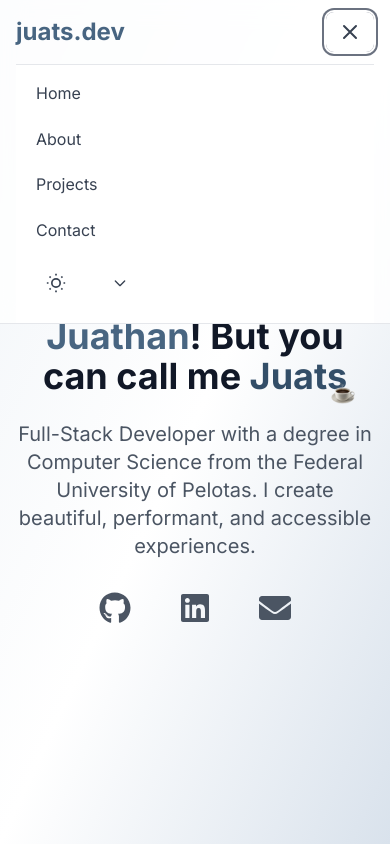
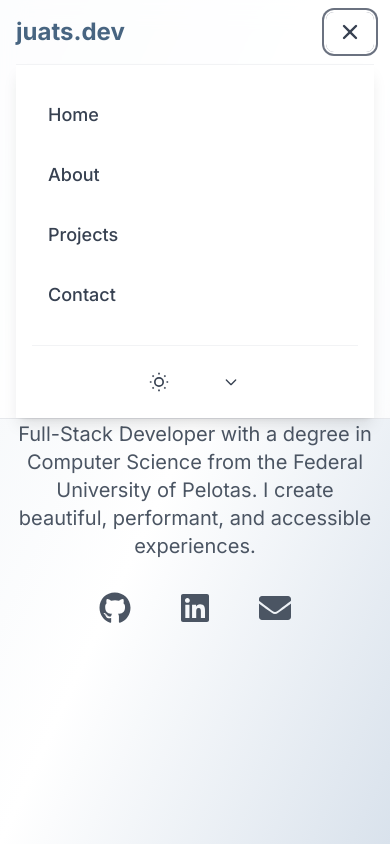
Before and after one commit to juathanduarte/juats.dev, a React (Vite) app: page / in a window 390 px wide. Both pictures are taken after a click on the button 350 px from the left and 32 px from the top of the page. Shown: the top 844 px of the page. Built offline with nearby package versions, Linux system fonts and the light colour scheme.

Commit message:
chore: ajustando comentários

```diff
--- a/src/components/layout/Footer.tsx
+++ b/src/components/layout/Footer.tsx
@@ -37,7 +37,6 @@ const Footer = () => {
           viewport={{ once: true }}
           transition={{ duration: 0.6, delay: 0.2 }}
         >
-          {/* Brand */}
           <motion.div
             className="space-y-4"
             initial={{ x: -20, opacity: 0 }}
@@ -51,7 +50,6 @@ const Footer = () => {
             <p className="text-gray-300 max-w-md">{t("footer.description")}</p>
           </motion.div>
 
-          {/* Quick Links */}
           <motion.div
             className="space-y-4"
             initial={{ y: 20, opacity: 0 }}
@@ -82,7 +80,6 @@ const Footer = () => {
                     duration={800}
                     offset={-80}
                     className="text-gray-300 hover:text-primary-400 transition-colors cursor-pointer block focus:outline-none"
-                    tabIndex={0}
                   >
                     {item.label}
                   </Link>
@@ -91,7 +88,6 @@ const Footer = () => {
             </ul>
           </motion.div>
 
-          {/* Social Links */}
           <motion.div
             className="space-y-4"
             initial={{ x: 20, opacity: 0 }}
@@ -110,7 +106,6 @@ const Footer = () => {
                   target="_blank"
                   rel="noopener noreferrer"
                   className="w-10 h-10 bg-gray-700 rounded-full flex items-center justify-center hover:bg-primary-600 transition-colors text-gray-300 hover:text-white focus:outline-none"
-                  tabIndex={0}
                   aria-label={`${t("common.followMe")} ${link.name}`}
                   initial={{ scale: 0, opacity: 0 }}
                   whileInView={{ scale: 1, opacity: 1 }}
@@ -127,7 +122,6 @@ const Footer = () => {
           </motion.div>
         </motion.div>
 
-        {/* Bottom */}
         <motion.div
           className="border-t border-gray-800 mt-8 pt-8 text-center"
           initial={{ y: 20, opacity: 0 }}
--- a/src/components/layout/Header.tsx
+++ b/src/components/layout/Header.tsx
@@ -1,12 +1,13 @@
 import { useState } from "react";
 import { useTranslation } from "react-i18next";
+import { HiMenu, HiX } from "react-icons/hi";
 import { Link } from "react-scroll";
 import Button from "../ui/Button";
 import LanguageSelector from "../ui/LanguageSelector";
 import ThemeToggle from "../ui/ThemeToggle";
 
 const Header = () => {
-  const [isMenuOpen, setIsMenuOpen] = useState(false);
+  const [isMenuOpen, setIsMenuOpen] = useState<boolean>(false);
   const { t } = useTranslation();
 
   const handleToggleMenu = () => {
@@ -17,7 +18,6 @@ const Header = () => {
     <header className="fixed top-0 left-0 right-0 z-50 bg-white/80 dark:bg-gray-900/80 backdrop-blur-md border-b border-gray-200 dark:border-gray-700">
       <div className="max-w-7xl mx-auto px-4 sm:px-6 lg:px-8">
         <div className="flex justify-between items-center h-16">
-          {/* Logo */}
           <div className="flex-shrink-0">
             <Link
               to="home"
@@ -25,7 +25,6 @@ const Header = () => {
               duration={800}
               offset={-80}
               className="text-2xl font-bold text-primary-600 dark:text-primary-400 hover:text-primary-700 dark:hover:text-primary-300 transition-colors cursor-pointer focus:outline-none"
-              tabIndex={0}
               aria-label="Go to home section"
             >
               {t("header.logo")}
@@ -40,7 +39,6 @@ const Header = () => {
               duration={800}
               offset={-80}
               className="text-gray-700 dark:text-gray-300 hover:text-primary-600 dark:hover:text-primary-400 transition-colors cursor-pointer focus:outline-none"
-              tabIndex={0}
             >
               {t("header.navigation.home")}
             </Link>
@@ -50,7 +48,6 @@ const Header = () => {
               duration={800}
               offset={-80}
               className="text-gray-700 dark:text-gray-300 hover:text-primary-600 dark:hover:text-primary-400 transition-colors cursor-pointer focus:outline-none"
-              tabIndex={0}
             >
               {t("header.navigation.about")}
             </Link>
@@ -60,7 +57,6 @@ const Header = () => {
               duration={800}
               offset={-80}
               className="text-gray-700 dark:text-gray-300 hover:text-primary-600 dark:hover:text-primary-400 transition-colors cursor-pointer focus:outline-none"
-              tabIndex={0}
             >
               {t("header.navigation.projects")}
             </Link>
@@ -70,7 +66,6 @@ const Header = () => {
               duration={800}
               offset={-80}
               className="text-gray-700 dark:text-gray-300 hover:text-primary-600 dark:hover:text-primary-400 transition-colors cursor-pointer focus:outline-none"
-              tabIndex={0}
             >
               {t("header.navigation.contact")}
             </Link>
@@ -89,47 +84,28 @@ const Header = () => {
               variant="ghost"
               size="sm"
               onClick={handleToggleMenu}
-              className="p-2 text-gray-700 hover:text-primary-600 dark:text-gray-300 dark:hover:text-primary-400"
+              className="p-2 text-gray-700 hover:text-primary-600 dark:text-gray-300 dark:hover:text-primary-400 focus:ring-0 focus:outline-none"
               aria-label="Toggle mobile menu"
             >
-              <svg
-                className="h-6 w-6"
-                fill="none"
-                viewBox="0 0 24 24"
-                stroke="currentColor"
-                aria-hidden="true"
-              >
               {isMenuOpen ? (
-                  <path
-                    strokeLinecap="round"
-                    strokeLinejoin="round"
-                    strokeWidth={2}
-                    d="M6 18L18 6M6 6l12 12"
-                  />
+                <HiX className="h-6 w-6" aria-hidden="true" />
               ) : (
-                  <path
-                    strokeLinecap="round"
-                    strokeLinejoin="round"
-                    strokeWidth={2}
-                    d="M4 6h16M4 12h16M4 18h16"
-                  />
+                <HiMenu className="h-6 w-6" aria-hidden="true" />
               )}
-              </svg>
             </Button>
           </div>
         </div>
 
-        {/* Mobile Navigation */}
         {isMenuOpen && (
           <div className="md:hidden">
-            <div className="px-2 pt-2 pb-3 space-y-1 sm:px-3 bg-white border-t border-gray-200">
+            <div className="bg-white/95 dark:bg-gray-900/95 backdrop-blur-lg border-t border-gray-200/50 dark:border-gray-700/50 shadow-lg">
+              <div className="px-4 py-6 space-y-2">
                 <Link
                   to="home"
                   smooth={true}
                   duration={800}
                   offset={-80}
-                className="block w-full text-left px-3 py-2 text-gray-700 hover:text-primary-600 transition-colors cursor-pointer focus:outline-none"
-                tabIndex={0}
+                  className="block w-full text-left px-4 py-3 text-lg font-medium text-gray-700 dark:text-gray-200 hover:text-primary-600 dark:hover:text-primary-400 hover:bg-gray-50 dark:hover:bg-gray-800/50 rounded-lg transition-all duration-200 cursor-pointer focus:outline-none focus:ring-2 focus:ring-primary-500/20"
                   onClick={() => setIsMenuOpen(false)}
                 >
                   {t("header.navigation.home")}
@@ -139,8 +115,7 @@ const Header = () => {
                   smooth={true}
                   duration={800}
                   offset={-80}
-                className="block w-full text-left px-3 py-2 text-gray-700 hover:text-primary-600 transition-colors cursor-pointer focus:outline-none"
-                tabIndex={0}
+                  className="block w-full text-left px-4 py-3 text-lg font-medium text-gray-700 dark:text-gray-200 hover:text-primary-600 dark:hover:text-primary-400 hover:bg-gray-50 dark:hover:bg-gray-800/50 rounded-lg transition-all duration-200 cursor-pointer focus:outline-none focus:ring-2 focus:ring-primary-500/20"
                   onClick={() => setIsMenuOpen(false)}
                 >
                   {t("header.navigation.about")}
@@ -150,8 +125,7 @@ const Header = () => {
                   smooth={true}
                   duration={800}
                   offset={-80}
-                className="block w-full text-left px-3 py-2 text-gray-700 hover:text-primary-600 transition-colors cursor-pointer focus:outline-none"
-                tabIndex={0}
+                  className="block w-full text-left px-4 py-3 text-lg font-medium text-gray-700 dark:text-gray-200 hover:text-primary-600 dark:hover:text-primary-400 hover:bg-gray-50 dark:hover:bg-gray-800/50 rounded-lg transition-all duration-200 cursor-pointer focus:outline-none focus:ring-2 focus:ring-primary-500/20"
                   onClick={() => setIsMenuOpen(false)}
                 >
                   {t("header.navigation.projects")}
@@ -161,15 +135,14 @@ const Header = () => {
                   smooth={true}
                   duration={800}
                   offset={-80}
-                className="block w-full text-left px-3 py-2 text-gray-700 hover:text-primary-600 transition-colors cursor-pointer focus:outline-none"
-                tabIndex={0}
+                  className="block w-full text-left px-4 py-3 text-lg font-medium text-gray-700 dark:text-gray-200 hover:text-primary-600 dark:hover:text-primary-400 hover:bg-gray-50 dark:hover:bg-gray-800/50 rounded-lg transition-all duration-200 cursor-pointer focus:outline-none focus:ring-2 focus:ring-primary-500/20"
                   onClick={() => setIsMenuOpen(false)}
                 >
                   {t("header.navigation.contact")}
                 </Link>
-
-              {/* Mobile Theme Toggle and Language Selector */}
-              <div className="px-3 py-2 flex items-center space-x-4">
+              </div>
+              <div className="border-t border-gray-200/50 dark:border-gray-700/50 mx-4"></div>
+              <div className="px-4 py-4 flex items-center justify-center space-x-6">
                 <ThemeToggle />
                 <LanguageSelector />
               </div>
--- a/src/components/ui/LanguageSelector.tsx
+++ b/src/components/ui/LanguageSelector.tsx
@@ -41,7 +41,7 @@ const LanguageSelector = () => {
         whileHover={{ scale: 1.05 }}
         whileTap={{ scale: 0.95 }}
       >
-        <span className="hidden sm:block text-sm font-medium">
+        <span className="text-sm font-medium">
           {currentLang?.code === "pt-BR"
             ? "PT-BR"
             : currentLang?.code.toUpperCase()}
```
Lines whose indentation alone changed are shown as unchanged.
